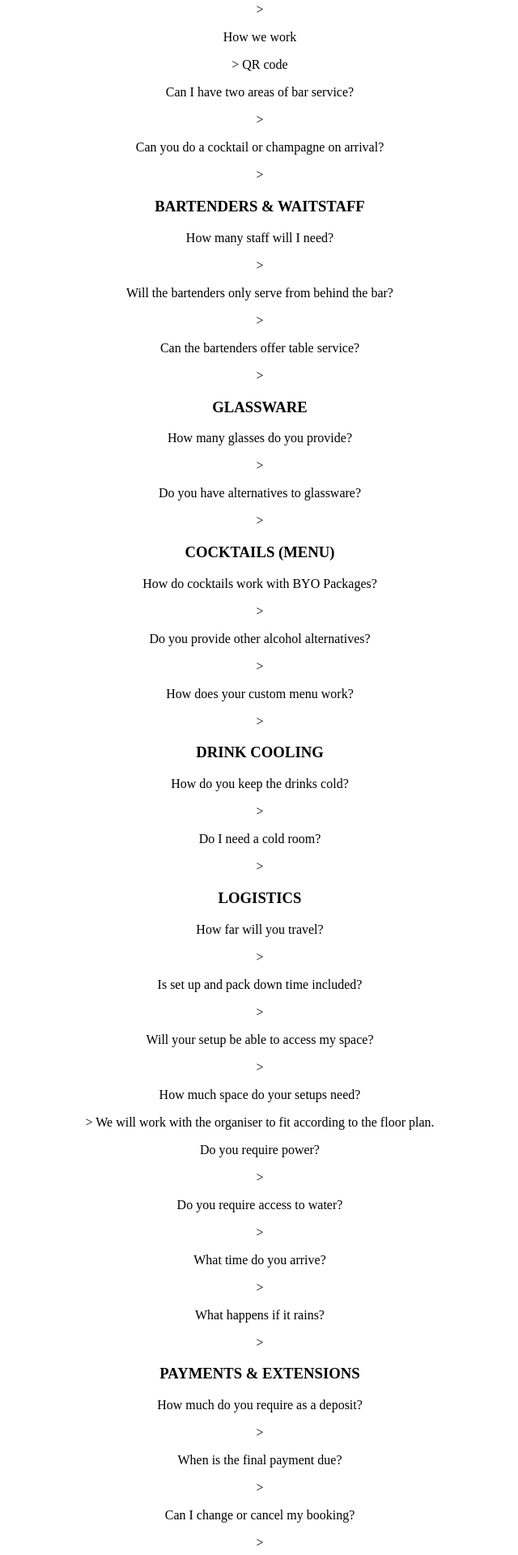
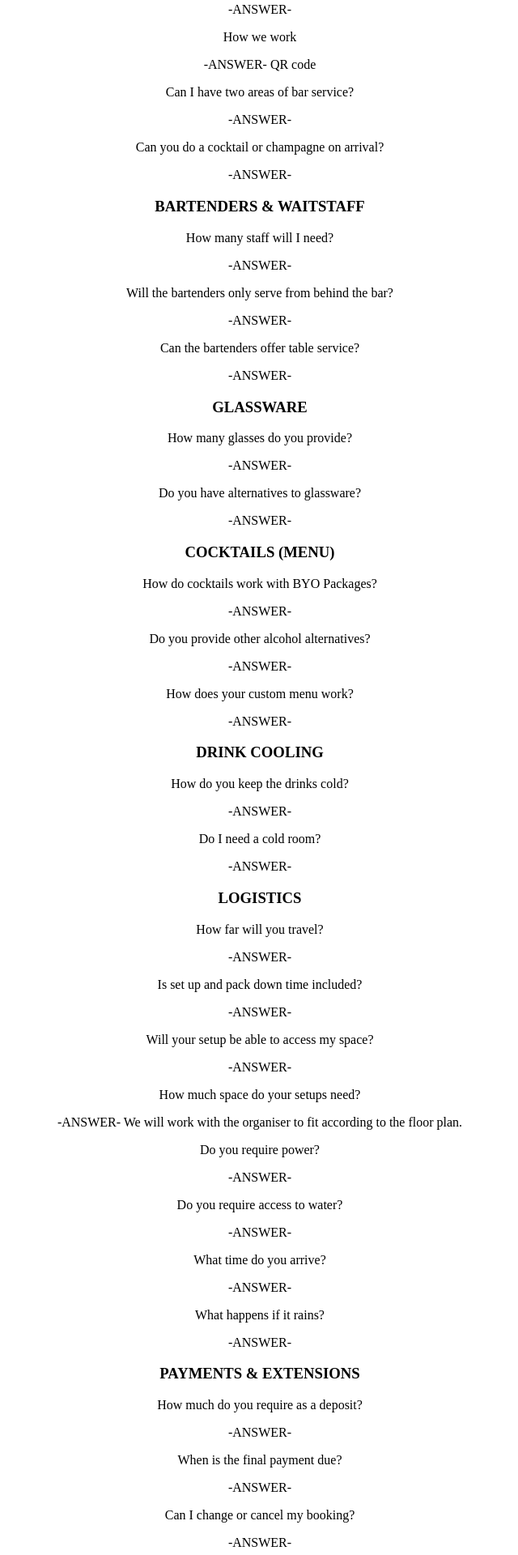
Before and after one commit to vworo/Bartendthere, a React (Vite) app: page /Bartendthere/faqs in a window 1280 px wide. Shown: the part 400-2320 px from the top of the page at 81% size, without its empty margins (319-959 px from the left). Built offline with nearby package versions, Linux system fonts and the light colour scheme.

Commit message:
Replaced answer placeholders

```diff
--- a/src/pages/FAQs.jsx
+++ b/src/pages/FAQs.jsx
@@ -5,69 +5,69 @@ export default function FAQs() {
 
             <h3>OUR SERVICES</h3>
             <p>What we do</p>
-            <p>></p>
+            <p>-ANSWER-</p>
             <p>How we work</p>
-            <p>> QR code</p>
+            <p>-ANSWER- QR code</p>
             <p>Can I have two areas of bar service?</p>
-            <p>></p>
+            <p>-ANSWER-</p>
             <p>Can you do a cocktail or champagne on arrival?</p>
-            <p>></p>
+            <p>-ANSWER-</p>
 
             <h3>BARTENDERS & WAITSTAFF</h3>
             <p>How many staff will I need?</p>
-            <p>></p>
+            <p>-ANSWER-</p>
             <p>Will the bartenders only serve from behind the bar?</p>
-            <p>></p>
+            <p>-ANSWER-</p>
             <p>Can the bartenders offer table service?</p>
-            <p>></p>
+            <p>-ANSWER-</p>
 
             <h3>GLASSWARE</h3>
             <p>How many glasses do you provide?</p>
-            <p>></p>
+            <p>-ANSWER-</p>
             <p>Do you have alternatives to glassware?</p>
-            <p>></p>
+            <p>-ANSWER-</p>
 
             <h3>COCKTAILS (MENU)</h3>
             <p>How do cocktails work with BYO Packages?</p>
-            <p>></p>
+            <p>-ANSWER-</p>
             <p>Do you provide other alcohol alternatives?</p>
-            <p>></p>
+            <p>-ANSWER-</p>
             <p>How does your custom menu work?</p>
-            <p>></p>
+            <p>-ANSWER-</p>
 
             <h3>DRINK COOLING</h3>
             <p>How do you keep the drinks cold?</p>
-            <p>></p>
+            <p>-ANSWER-</p>
             <p>Do I need a cold room?</p>
-            <p>> </p>
+            <p>-ANSWER-</p>
 
             <h3>LOGISTICS</h3>
             <p>How far will you travel?</p>
-            <p>></p>
+            <p>-ANSWER-</p>
             <p>Is set up and pack down time included?</p>
-            <p>></p>
+            <p>-ANSWER-</p>
             <p>Will your setup be able to access my space?</p>
-            <p>></p>
+            <p>-ANSWER-</p>
             <p>How much space do your setups need?</p>
-            <p>> We will work with the organiser to fit according to the floor plan.</p>
+            <p>-ANSWER- We will work with the organiser to fit according to the floor plan.</p>
             <p>Do you require power?</p>
-            <p>></p>
+            <p>-ANSWER-</p>
             <p>Do you require access to water?</p>
-            <p>></p>
+            <p>-ANSWER-</p>
             <p>What time do you arrive?</p>
-            <p>></p>
+            <p>-ANSWER-</p>
             <p>What happens if it rains?</p>
-            <p>></p>
+            <p>-ANSWER-</p>
 
             <h3>PAYMENTS & EXTENSIONS</h3>
             <p>How much do you require as a deposit?</p>
-            <p>></p>
+            <p>-ANSWER-</p>
             <p>When is the final payment due?</p>
-            <p>></p>
+            <p>-ANSWER-</p>
             <p>Can I change or cancel my booking?</p>
-            <p>></p>
+            <p>-ANSWER-</p>
             <p>Can I extend my service on the night?</p>
-            <p>></p>
+            <p>-ANSWER-</p>
         </div>
     )
 }
```
